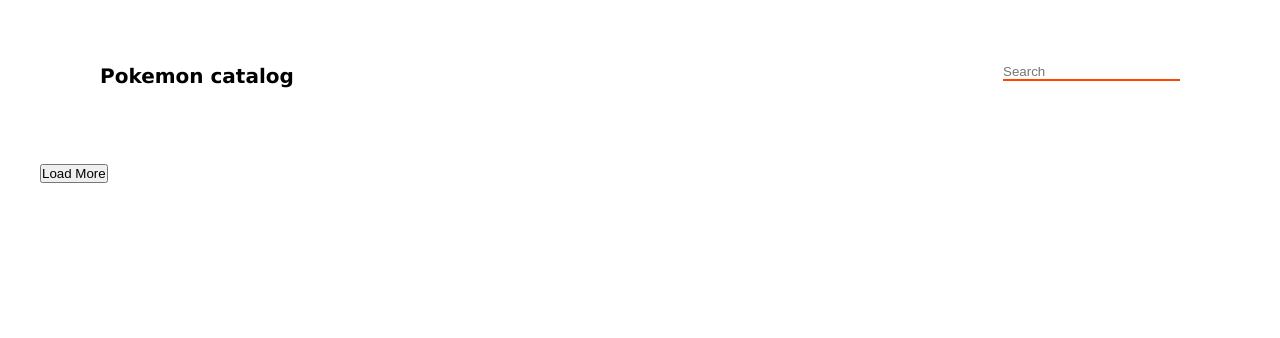
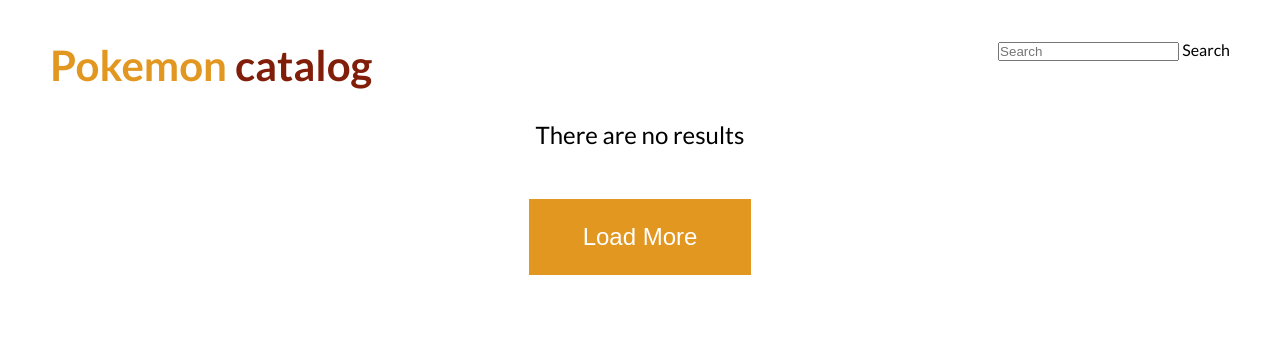
Before and after one commit to ReVaNNNNN/Challenges-Front, a plain HTML site: page PokemonAPI/index.html in a window 1280 px wide. Drawn offline with Linux system fonts and the light colour scheme.

Commit message:
PokemonAPI - basic structure

```diff
--- a/PokemonAPI/index.html
+++ b/PokemonAPI/index.html
@@ -1,24 +1,39 @@
 <!DOCTYPE html>
-<html lang="pl">
+<html lang="en">
 <head>
     <meta charset="UTF-8">
     <meta name="viewport" content="width=device-width, initial-scale=1.0">
     <title>Pokemon API</title>
+    <link href="https://fonts.googleapis.com/css2?family=Lato:wght@400;700&amp;display=swap" rel="stylesheet">
     <link rel="stylesheet" href="style.css">
 </head>
-<body>
-    <div class="wrapper">
-        <header>
-            <h1>Pokemon catalog</h1>
-            <p>
-                <input type="text" placeholder="Search"/>
+<body data-gr-c-s-loaded="true">
+   <main class="catalog">
+        <header class="catalog__header">
+            <h1 class="catalog__heading">
+                <span class="catalog__heading--primary">Pokemon</span> catalog
+            </h1>
+            <div class="search">
+                <input type="text" class="search__input" id="search" placeholder="Search">
+                <label for="search" class="search__label">Search</label>
+            </div>
+        </header>
+        <section class="catalog__content">
+            <p class="catalog__info hide" data-info>
+                There are no results
             </p>
-        </header>
-        <main>
-
-            <button>Load More</button>
-        </main>
-    </div>
-    <script src="script.js"></script>
+        </section>
+        <footer class="catalog__footer">
+            <button class="catalog__button" data-button>
+                Load More
+            </button>
+            <div class="catalog__loader hide" data-loader=""></div>
+        </footer>
+   </main>
+   <script src="script.js"></script>
+   <script>
+       //const catalog = new PokemonTCGCatalog();
+       //catalog.initializeCatalog();
+   </script>
 </body>
 </html>
--- a/PokemonAPI/script.js
+++ /dev/null
@@ -1,6 +0,0 @@
-fetch('https://api.pokemontcg.io/v1/cards?page=2>')
-  .then(response => response.json())
-  .then(data => console.log(data));
-
-
-  https://dziedziuch.samurajprogramowania.pl/projects/2-pokemon/
--- a/PokemonAPI/style.css
+++ b/PokemonAPI/style.css
@@ -1,34 +1,81 @@
+:root {
+    --primary-color: #e19720;
+    --primary-color--light: #fad61d;
+    --secondary-color: #811e09;
+    --secondary-color--light: #f62d14;
+}
+
 * {
     margin: 0;
     padding: 0;
     box-sizing: border-box;
 }
 
-html {
-    font-size: 10px;
-    font-family: 'Lucida Sans', 'Lucida Sans Regular', 'Lucida Grande', 'Lucida Sans Unicode', Geneva, Verdana, sans-serif;
+body {
+    font-family: 'Lato', sans-serif;
 }
 
-.wrapper {
+.catalog {
     max-width: 1200px;
-    margin: 5% auto 0 auto;
+    margin: 0 auto;
+    padding: 10px;
+    display: flex;
+    flex-direction: column;
 }
 
-.wrapper header {
-    min-height: 100px;
+.catalog__heading {
+    font-size: 42px;
+    color: var(--secondary-color);
 }
 
-.wrapper header h1 {
-    float: left;
-    padding: 0 5%;
+.catalog__heading--primary {
+    color: var(--primary-color);
 }
 
-.wrapper header p {
-    float: right;
-    padding: 0 5%;
+.catalog__header {
+    margin: 30px 0px;
+    display: flex;
+    justify-content: space-between;
 }
 
-.wrapper header p input {
-   border: none;
-   border-bottom: 2px solid orangered;
+.catalog__content {
+    display: grid;
+    align-items: center;
+    grid-template-columns: repeat(auto-fit, minmax(250px, 1fr));
+    grid-gap: 25px;
+    justify-items: center;
 }
+
+.catalog__footer {
+    margin: 50px auto;
+}
+
+.catalog__button {
+    color: #fff;
+    background-color: var(--primary-color);
+    border: 4px solid var(--primary-color);
+    padding: 20px 50px;
+    font-size: 24px;
+    transition: background-color 0.1s ease-in, color 0.1s ease-in;
+}
+
+.catalog__button:hover {
+    background-color: #fff;
+    cursor: pointer;
+    color: var(--primary-color);
+    border-color: var(--primary-color);
+}
+
+.catalog__info {
+    font-size: 24px;
+}
+
+.card__header {
+    display: flex;
+    align-items: center;
+    justify-content: space-between;
+}
+
+.card__image {
+    width: 250px;
+}
--- a/Samuraj - Slider/script.js
+++ b/Samuraj - Slider/script.js
@@ -34,6 +34,7 @@ function checkPointerValid(pointer) {
 
     if (pointer > (imageArray.length - 2)) {
         rightButton.disabled = true;
+
     } else {
         rightButton.disabled = false;
     }
```
Also changed, not shown: Samuraj - Slider/img/SOBECKI Kamil v2.jpg (added).
